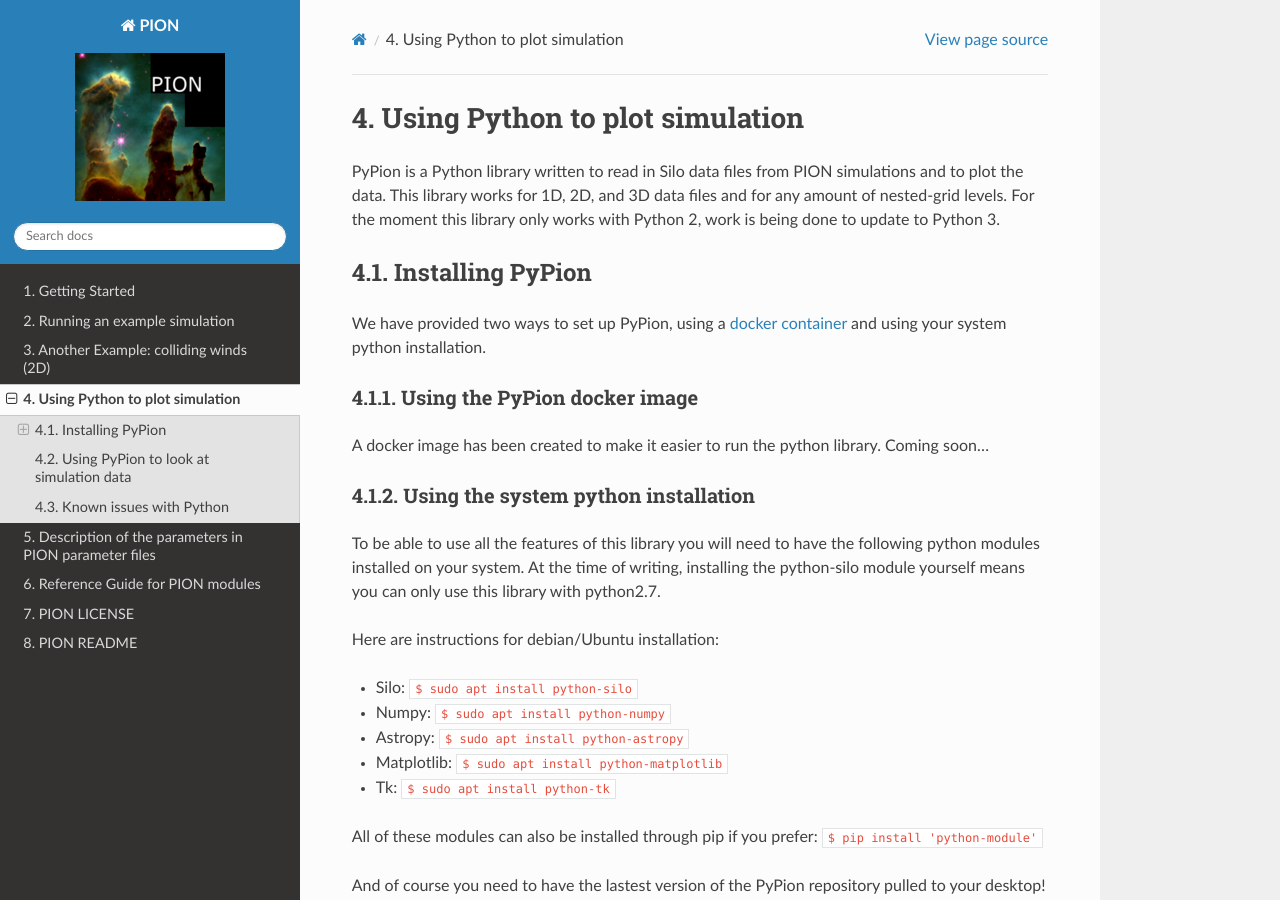
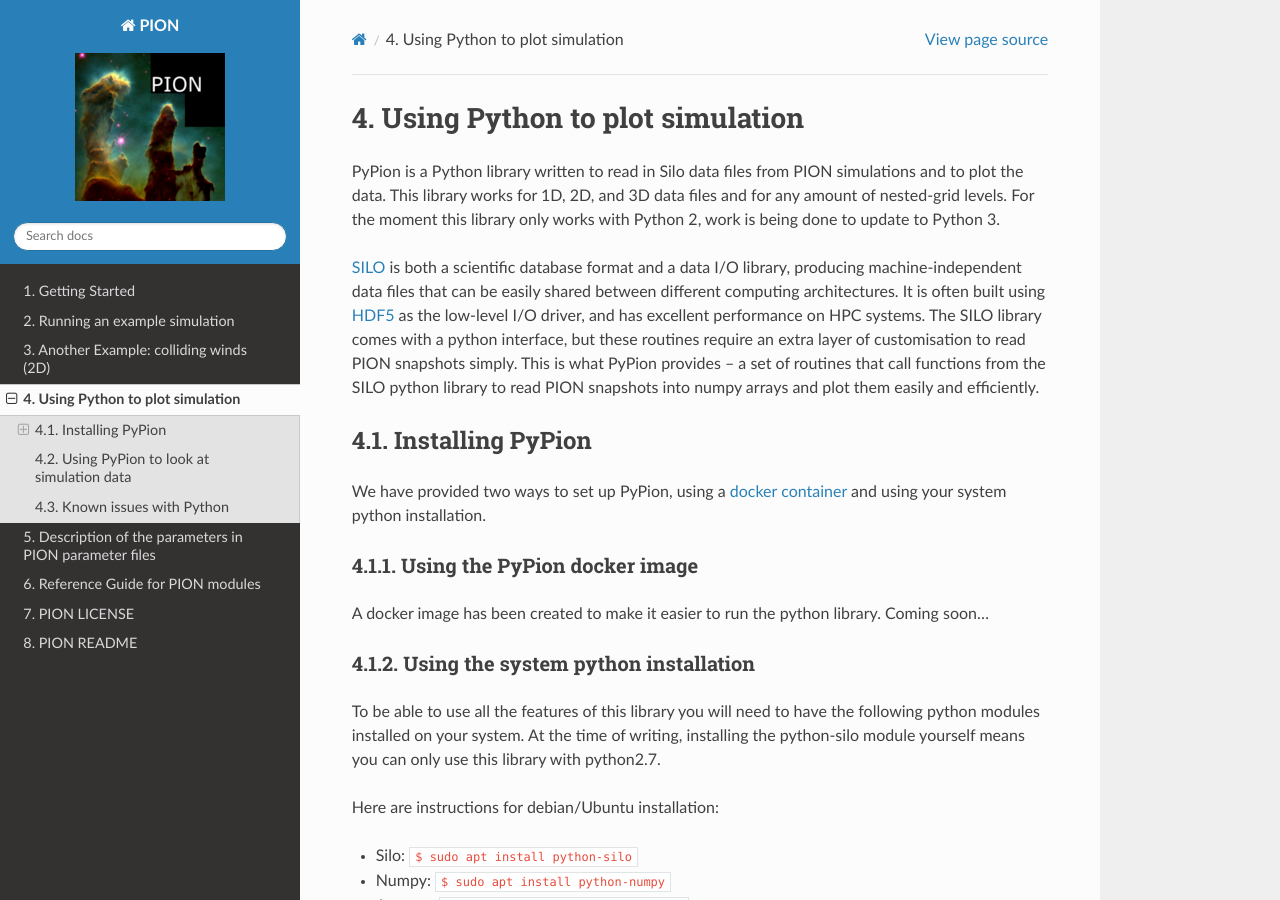
Before and after one commit to jmackey-astro/pion-docs, a Sphinx documentation site: the page built from docs/source/python.rst, in a window 1280 px wide and 900 px high. Built offline with Sphinx 7.4.7 and the Read the Docs theme 2.0.0, drawn with Linux system fonts in a browser that asks for light colours.

Commit message:
added info about Silo to the pion docs.

```diff
--- a/docs/source/python.rst
+++ b/docs/source/python.rst
@@ -5,6 +5,10 @@ Using Python to plot simulation
 
 PyPion is a Python library written to read in Silo data files from PION simulations and to plot the data. This library works for 1D, 2D, and 3D data files and for any amount of nested-grid levels.
 For the moment this library only works with Python 2, work is being done to update to Python 3.
+
+`SILO <https://wci.llnl.gov/simulation/computer-codes/silo>`_ is both a scientific database format and a data I/O library, producing machine-independent data files that can be easily shared between different computing architectures.  It is often built using `HDF5 <https://www.hdfgroup.org/HDF5/>`_ as the low-level I/O driver, and has excellent performance on HPC systems.
+The SILO library comes with a python interface, but these routines require an extra layer of customisation to read PION snapshots simply.
+This is what PyPion provides -- a set of routines that call functions from the SILO python library to read PION snapshots into numpy arrays and plot them easily and efficiently.
 
 .. _install_python:
 
```
